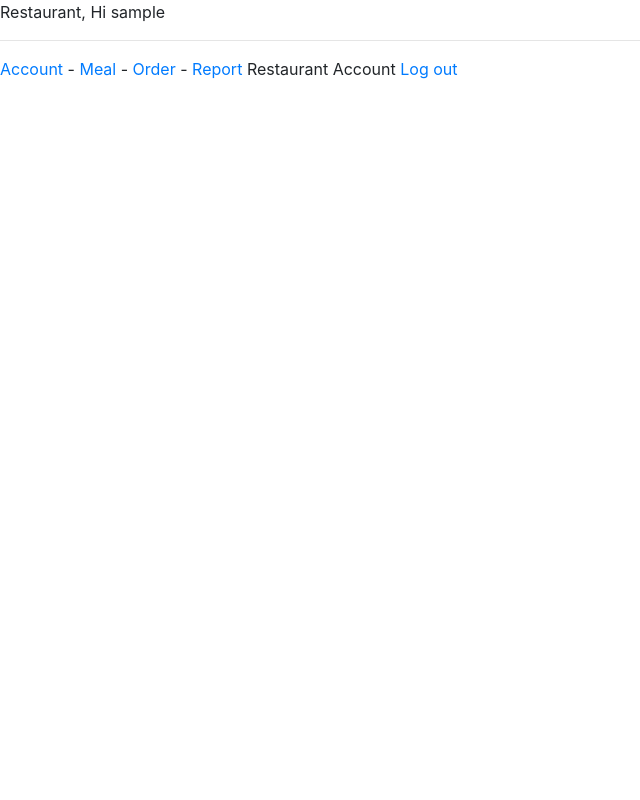
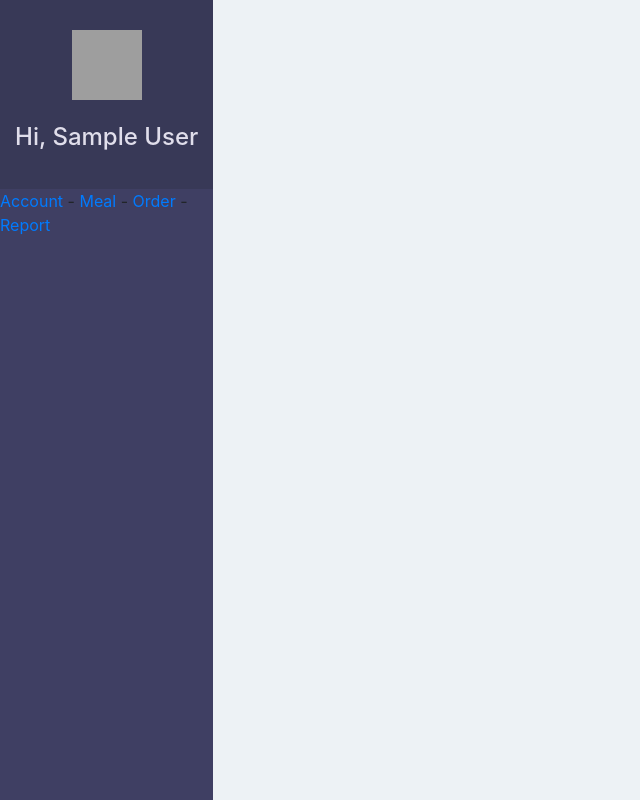
Before and after one commit to robertrahardja/RRDash, a Django app: page /restaurant/account in a window 1280 px wide. Shown: the whole page, without its empty margins (0-640 px from the left). Run offline with Django 3.2, Linux system fonts and the light colour scheme; the visitor is signed in with stand-in values (Sample User, id 1); data that the repository does not hold is empty; some libraries are stand-ins or nearby versions; grey boxes are pictures that could not be loaded.

Commit message:
bootstrap on account page

```diff
--- a/rrdashapp/static/css/style.css
+++ b/rrdashapp/static/css/style.css
@@ -1,3 +1,9 @@
+body{
+    padding-top: 50px;
+    background-color: #EDF2F5;
+    overflow: auto;
+}
+
 .bg-blue {
     background-color: #3F3F63;
 
@@ -14,3 +20,29 @@
     color: white;
     background-color: #DA4F5D;
 }
+
+/* Sidebar */
+.sidebar{
+    height: 100vh;
+    position: fixed;
+    top: 0;
+    left: 0;
+    padding: 0;
+    background-color: #3F3F63;
+    overflow: auto;
+}
+
+/* Sidebar- header */
+.sidebar > div:first-child{
+    padding: 30px 10px;
+    font-weight: bold;
+    font-size: 15px;
+    background-color: #383957;
+}
+
+.sidebar > div:first-child > h4{
+    color: #e0deeb;
+}
+.sidebar > div:first-child > h5{
+    color: #b6b4c1;
+}
--- a/rrdashapp/templates/base.html
+++ b/rrdashapp/templates/base.html
@@ -9,17 +9,23 @@
 
     <link rel="stylesheet" href="{% static 'css/bootstrap.min.css' %}">
     <link rel="stylesheet" href="{% static 'css/style.css' %}">
+    <script src="{% static 'js/bootstrap.min.js' %}"></script>
     <script src="https://ajax.googleapis.com/ajax/libs/jquery/1.12.4/jquery.min.js"></script>
-
-    <script src="{% static 'js/bootstrap.min.js' %}"></script>
 </head>
 <body>
-    {% block sidebar %}
-    {% endblock sidebar %}
-    {% block page %}
-    {% endblock page %}
 
-
+    <div class="container-fluid">
+        <div class="row">
+            <div class="col-lg-2 col-md-2 col-sm-2 sidebar">
+                {% block sidebar %}
+                {% endblock sidebar %}
+            </div>
+            <div class="col-lg-10 col-md-10 col-sm-10 content">
+                    {% block page %}
+                    {% endblock page %}
+            </div>
+        </div>
+    </div>
     <a href="{% url 'restaurant-sign-out' %}">Log out</a>
 
 </body>
--- a/rrdashapp/templates/restaurant/account.html
+++ b/rrdashapp/templates/restaurant/account.html
@@ -1,5 +1,4 @@
 {% extends 'restaurant/base.html' %}
 
 {% block page %}
-Restaurant Account
 {% endblock page %}
--- a/rrdashapp/templates/restaurant/base.html
+++ b/rrdashapp/templates/restaurant/base.html
@@ -5,9 +5,13 @@ Restaurant
 {% endblock %}
 
 {% block sidebar %}
-    Restaurant, Hi {{ request.user }}
-    <hr/>
-
+    <div class="text-center">
+    <img class = "img-circle" src="{{ MEDIA_URL }}{{ request.user.restaurant.logo }}" width="70" height="70" />
+    <br>
+    <br>
+    <h4>Hi, {{user.get_full_name}} </h4>
+    <h5>{{ request.user.restaurant.name}}</h5>
+    </div>
     <a href="{% url 'restaurant-account' %}">Account</a>
     -
     <a href="{% url 'restaurant-meal' %}">Meal</a>
--- a/rrdashapp/templates/restaurant/meal.html
+++ b/rrdashapp/templates/restaurant/meal.html
@@ -1,5 +1,4 @@
 {% extends 'restaurant/base.html' %}
 
 {% block page %}
-Restaurant Meal
 {% endblock page %}
--- a/rrdashapp/templates/restaurant/order.html
+++ b/rrdashapp/templates/restaurant/order.html
@@ -1,5 +1,4 @@
 {% extends 'restaurant/base.html' %}
 
 {% block page %}
-Restaurant Order
 {% endblock page %}
--- a/rrdashapp/templates/restaurant/report.html
+++ b/rrdashapp/templates/restaurant/report.html
@@ -1,5 +1,4 @@
 {% extends 'restaurant/base.html' %}
 
 {% block page %}
-Restaurant Report
 {% endblock page %}
```
Also changed, not shown: media/restaurant_logo/restimg.jpg (added).
